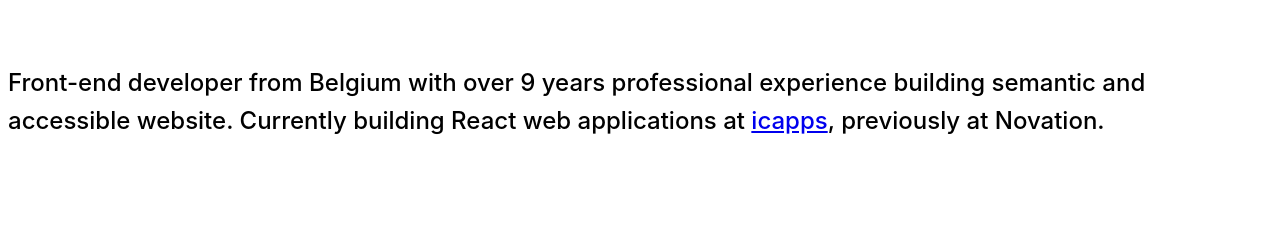
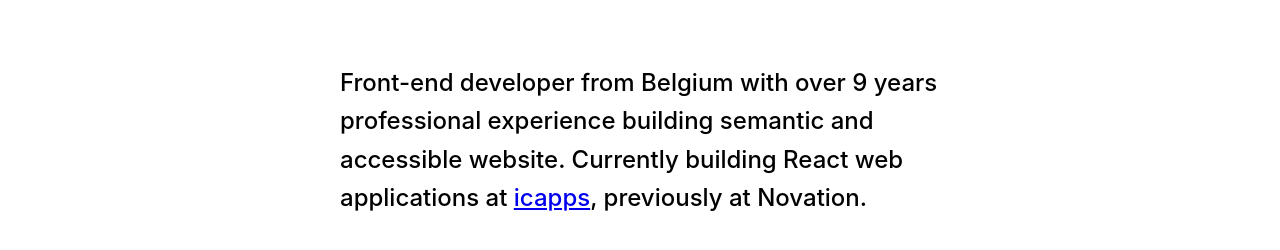
Before and after one commit to ChezFre/chezfre.github.io, a plain HTML site: page index.html in a window 1280 px wide. Drawn offline with Linux system fonts and the light colour scheme.

Commit message:
Update index.html

```diff
--- a/index.html
+++ b/index.html
@@ -18,7 +18,9 @@
       }
 
       body {
-
+        margin: 0 auto;
+        max-width: 640px;
+        padding: 0 20px;
         font-family: -apple-system, BlinkMacSystemFont, Roboto, Oxygen-Sans, Ubuntu, Cantarell, sans-serif;
         line-height: 1.6;
         font-size: 2.4rem;
```
